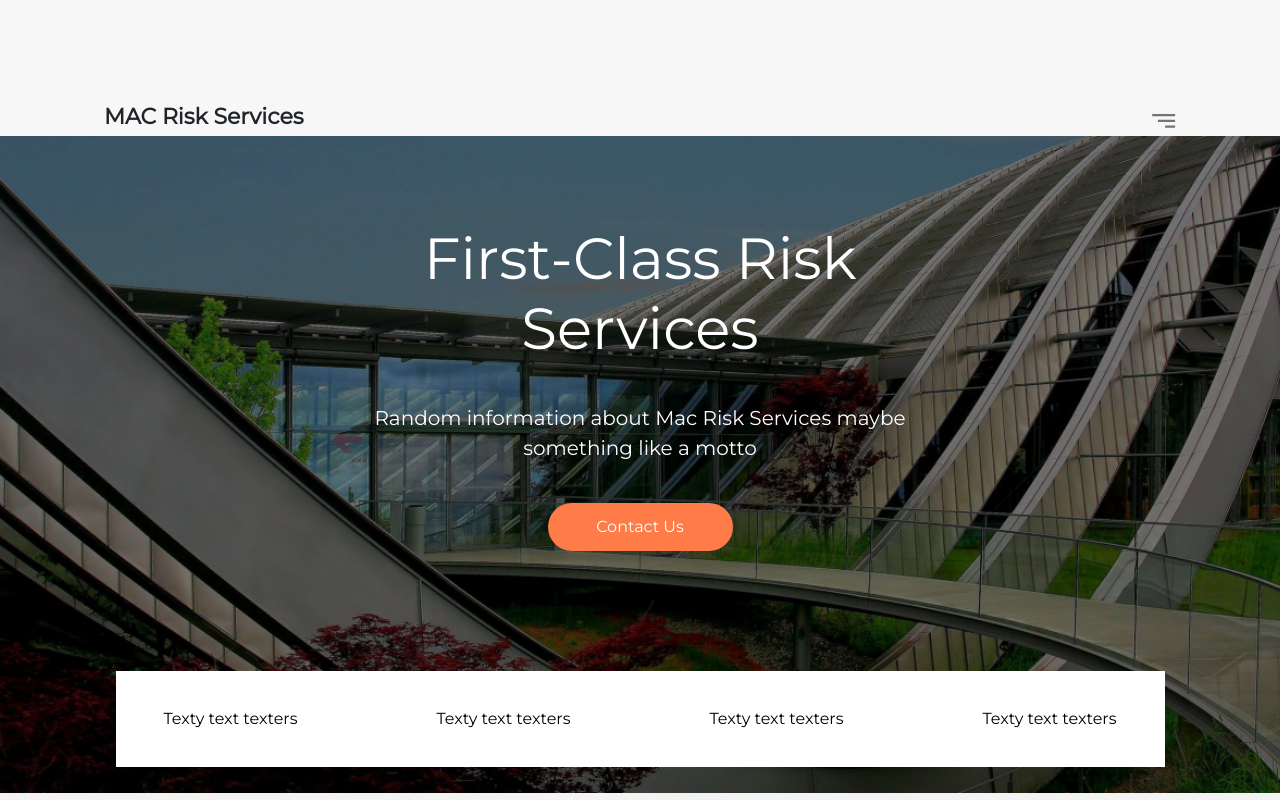
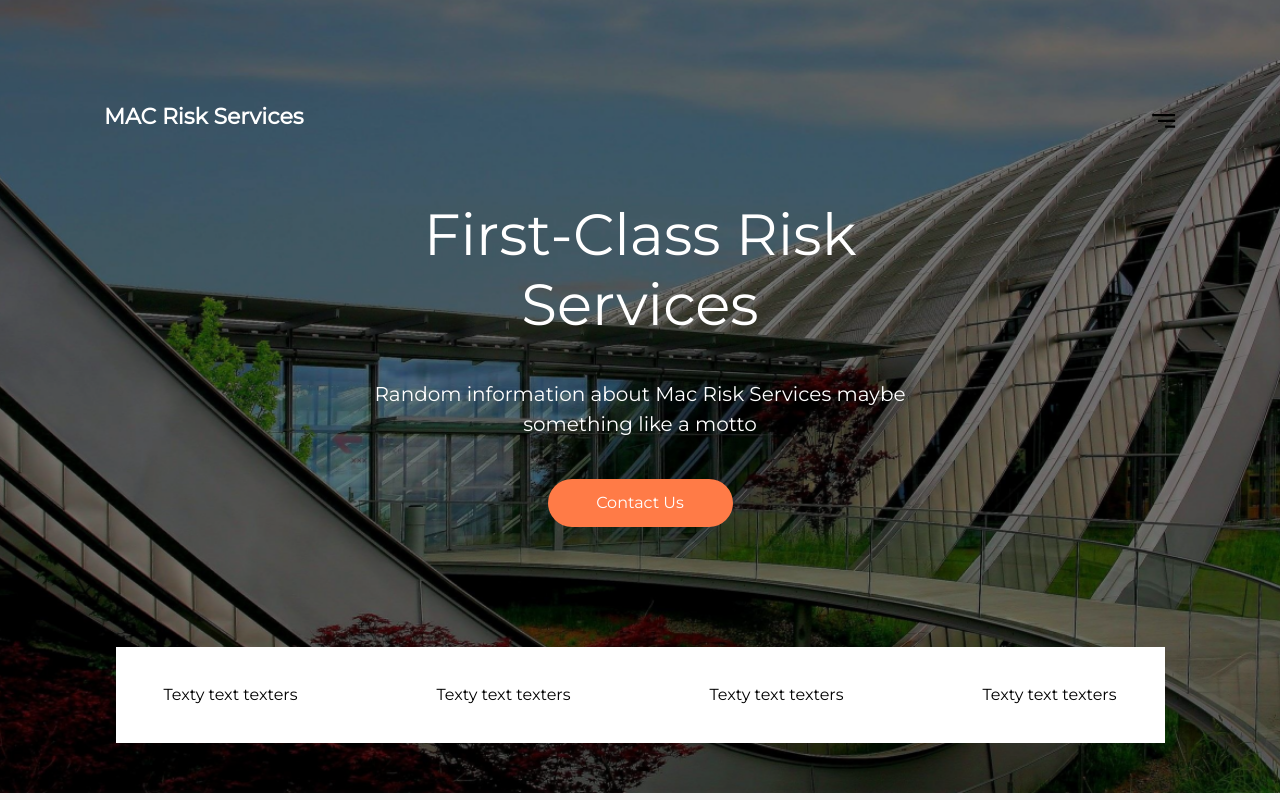
Before and after one commit to gabe305/MAC_Risk, a React (Create React App) app: page / in a window 1280 px wide. Shown: the top 800 px of the page. Built offline with nearby package versions, Linux system fonts and the light colour scheme.

Commit message:
got hero page for desktop

```diff
--- a/src/Components/HamburgerModal/HamburgerModal.scss
+++ b/src/Components/HamburgerModal/HamburgerModal.scss
@@ -1,13 +1,14 @@
-@import "~bootstrap/scss/bootstrap";
-
-
-.hamburger {
-  color: #737373 !important;
-}
+@use "../../styles/partials/mixins" as *;
 
 .ham {
   width: 100vw;
   height: 100vh;
+
+  @include desktop {
+    width: auto;
+    height: auto;
+    position: relative;
+  }
   &__list {
     display: flex;
     flex-direction: column;
@@ -17,6 +18,12 @@
     height: 250px;
     padding: 0;
     justify-content: space-between;
+    @include desktop {
+      flex-direction: row;
+      margin-top: auto;
+      height: auto;
+      width: 600px;
+    }
   }
 
   &__item {
@@ -26,9 +33,16 @@
     line-height: 45px;
     letter-spacing: 0.20000000298023224px;
     text-align: center;
+    @include desktop {
+      color: white;
+    }
   }
 
   &__link {
-
+    text-decoration: none;
+    color: black;
+    @include desktop {
+      color: white;
+    }
   }
 }
--- a/src/Components/Hero/hero.scss
+++ b/src/Components/Hero/hero.scss
@@ -1,3 +1,5 @@
+@use "../../styles/partials/mixins" as *;
+
 .hero {
   background-repeat: no-repeat;
   background-position: center;
@@ -8,8 +10,12 @@
   display: flex;
   flex-direction: column;
   align-items: center;
+  @include desktop {
+  }
 
   &__box {
+    position: relative;
+    z-index: 3;
     display: flex;
     flex-direction: column;
     align-items: center;
@@ -19,6 +25,11 @@
     width: 230px;
     text-align: center;
     font-size: 40px;
+    @include desktop {
+      margin-top: 200px;
+      width: 635px;
+      font-size: 58px;
+    }
   }
   &__desc {
     width: 279px;
@@ -55,11 +66,6 @@
     &__box {
       width: 1049px;
     }
-    &__title {
-      margin-top: 224px;
-      width: 635px;
-      font-size: 58px;
-    }
     &__desc {
       width: 539px;
     }
--- a/src/Components/Nav/nav.jsx
+++ b/src/Components/Nav/nav.jsx
@@ -15,7 +15,7 @@ function Nav() {
       <section className="nav__bigBox">
         <div className="nav__top-container">
           <h3 className="nav__title">MAC Risk Services</h3>
-          <img src={hamburger} alt="hamburger menu icon" onClick={handleShowModal} className="nav_hamburgerButton" />
+          <img src={hamburger} alt="hamburger menu icon" onClick={handleShowModal} className="nav__hamburgerButton" />
         </div>
         {showHamModal ? <Hamburger showHamModal={showHamModal} setShowHamModal={setShowHamModal}/> : null}
       </section>
--- a/src/Components/Nav/nav.scss
+++ b/src/Components/Nav/nav.scss
@@ -1,11 +1,13 @@
+@use "../../styles/partials/mixins" as *;
+
 .nav {
   background-color: #f7f7f7;
   display: flex;
   justify-content: space-between;
-
-  a {
-    text-decoration: none;
-    color: #000000;
+  @include desktop {
+    position: fixed;
+    z-index: 5;
+    background: none;
   }
 
   &__title {
@@ -13,6 +15,9 @@
     font-size: 22px;
     font-weight: 700;
     text-align: left;
+    @include desktop {
+      color: white;
+    }
   }
 
   &__bigBox {
@@ -20,9 +25,11 @@
     flex-direction: column;
     width: 100vw;
     padding-top: 8.125%;
-    position: fixed;
-    z-index: 100;
     background-color: #f7f7f7;
+    @include desktop {
+      position: fixed;
+      background: none;
+    }
   }
 
   &__top-container {
@@ -30,9 +37,17 @@
     justify-content: space-between;
     margin-inline: auto;
     width: 83.755%;
+    @include desktop {
+    }
     &--contact {
       margin-left: 21px;
       margin-right: 39px;
+    }
+  }
+
+  &__hamburgerButton {
+    @include desktop {
+      color: white;
     }
   }
 
--- /dev/null
+++ b/src/styles/partials/_mixins.scss
@@ -0,0 +1,5 @@
+@mixin desktop {
+    @media (min-width: 1049px) {
+        @content;
+    }
+}
```
Also changed, not shown: src/Assets/Icons/hamburger.svg.
